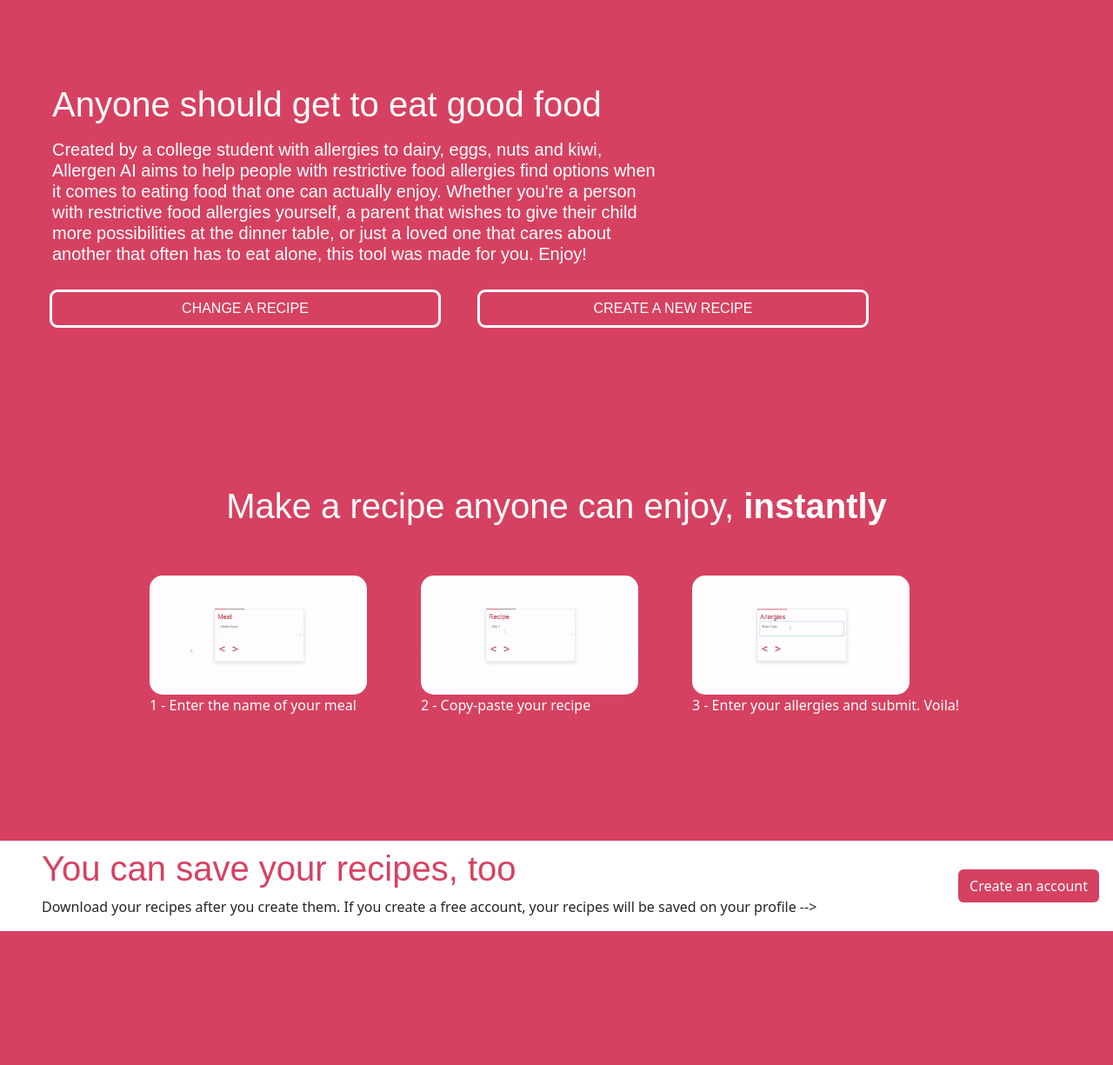
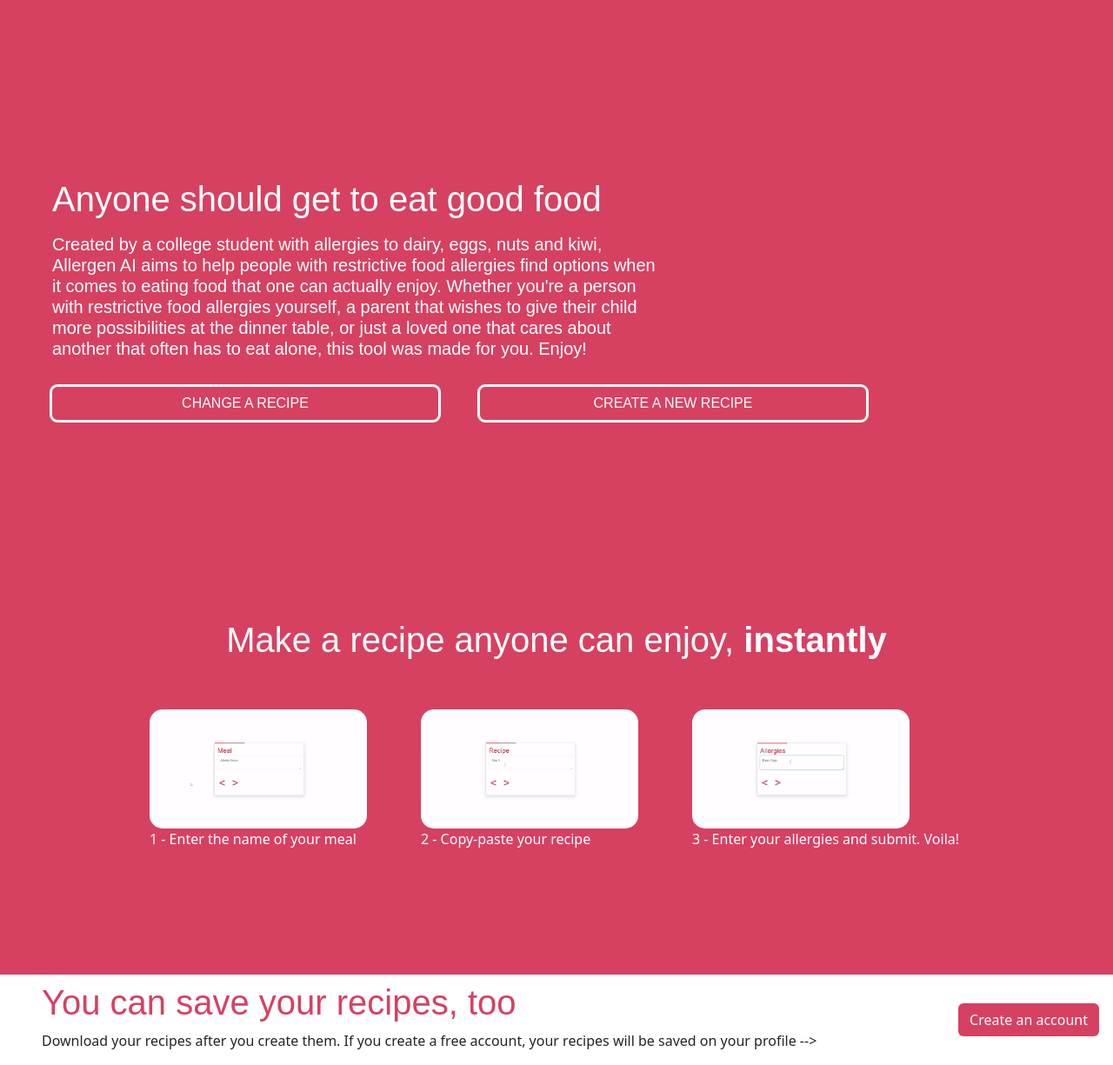
Before and after one commit to zachluh/allergen_ai, a Flask app: page / in a window 1280 px wide; the page is wider, and only the part inside the window is pictured. Shown: the part 54-1279 px from the top of that part at 87% size. Before the commit the page ends 1125 px from the top of that part, so only its background shows below. Run offline with Flask 3, Linux system fonts and the light colour scheme.

Commit message:
improved front page a little

```diff
--- a/templates/index.html
+++ b/templates/index.html
@@ -9,7 +9,7 @@
 
     </style>
 
-    <div class="container-fluid d-flex flex-column ms-5 pb-5 py-5 w-75 mt-5">
+    <div class="container-fluid d-flex flex-column ms-5 pb-5 py-5 w-75 mt-5 justify-content-center mx-auto" style="min-height: calc(100vh - 200px);">
         <h1 style="w-75"> Anyone should get to eat good food
             <p class="text-white w-75 mt-3 mb-3" style="font-size:50%;max-width:1000px;">
                 Created by a college student with allergies to dairy, eggs, nuts and kiwi, Allergen AI aims to help people with restrictive food allergies find options when it comes to eating food that one can actually enjoy.
@@ -27,7 +27,7 @@
         </h1>
 
     </div>
-    <div class="d-flex flex-column justify-content-center align-items-stretch" style="margin-top:10%;margin-bottom:10%;">
+    <div class="d-flex flex-column justify-content-center align-items-stretch" style="margin-bottom:10%;margin-top:5%;">
         <div class="container">
             <h1 style="text-align:center;">Make a recipe anyone can enjoy, <strong> instantly </strong> </h1>
         </div>
```
